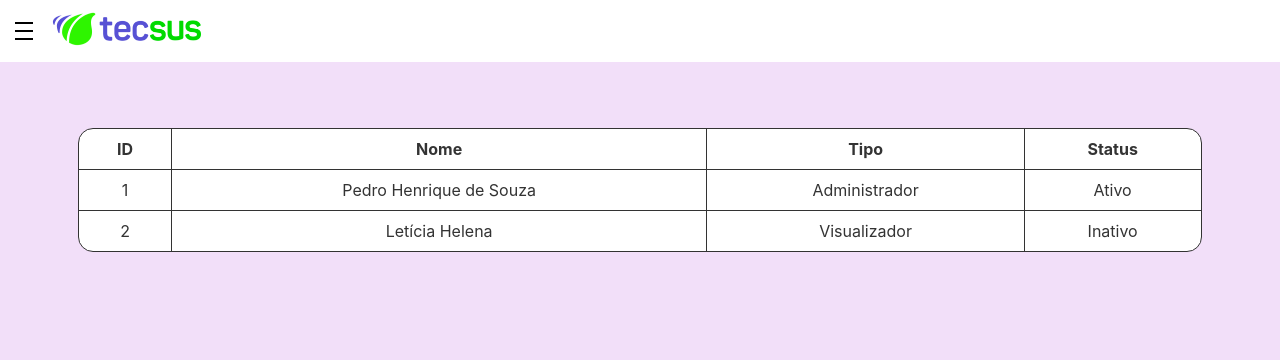
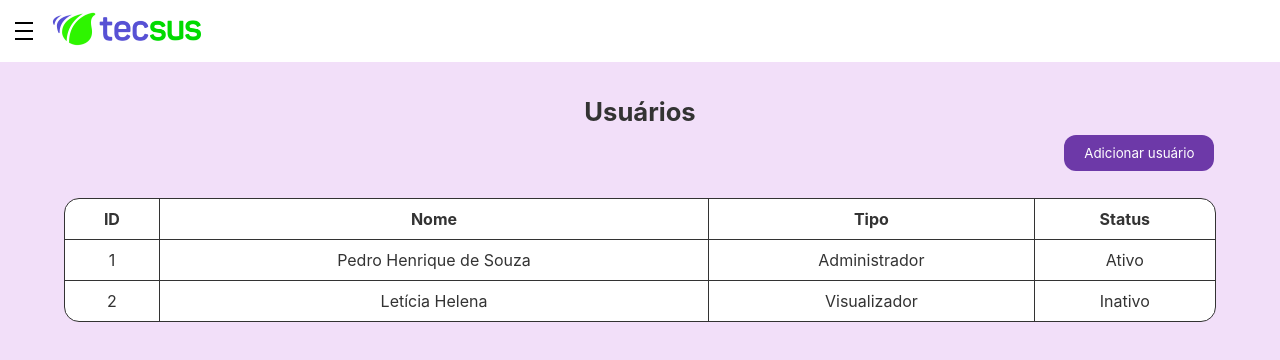
Before and after one commit to Equipe-CodeLand/API-2024.2-Front-End, a React (Vite) app: page /usuarios in a window 1280 px wide. Shown: the top 360 px of the page. Built offline with nearby package versions, Linux system fonts and the light colour scheme.

Commit message:
🐛fix: Arrumando css global e dos css relacionados ao usuário

```diff
--- a/src/components/tabelaDropdown/style.css
+++ b/src/components/tabelaDropdown/style.css
@@ -7,6 +7,7 @@
   border: 1px solid var(--font-black);
   box-sizing: border-box;
   width: 90%;
+  margin-top: 1.5%;
 }
 
 /* CSS REFERENTE A TABELA */
@@ -88,7 +89,7 @@
 }
 
 /* Estilização do botão */
-button {
+button .btnTabela {
   padding: 5px 10px;
   background-color: var(--main-purple);
   border: none;
@@ -98,7 +99,7 @@ button {
   transition: background-color 0.3s;
 }
 
-button:hover {
+button .btnTabela:hover {
   background-color: var(--main-white);
   color: black;
   border: 3px solid var(--main-purple);
--- a/src/globalCss/index.css
+++ b/src/globalCss/index.css
@@ -64,7 +64,7 @@ sintam-se livres para alterar.
   justify-content: center;
   flex-direction: column;
   align-items: center;
-  padding: var(--pd-8) var(--pd-4);
+  padding: var(--pd-0) var(--pd-4);
 }
 
 /* classe para titulo e subtitulo, pode ser alterado */
@@ -78,8 +78,7 @@ sintam-se livres para alterar.
 /* classe para font do titulo, pode ser alterado */
 .title-text{
   font-size: 1.6rem;
-  color: var(--main-purple-hover);
-  padding-bottom: var(--pd-2);
+  color: var(--font-black);
 }
 
 /* classe para titulos não tão grandes quanto o principal */
@@ -107,17 +106,25 @@ sintam-se livres para alterar.
 }
 
 /* classe geral para os botões, pode ser alterado */
-.btn{
+.btn {
+  display: flex;
   background: var(--main-purple);
-  color: var(--font-white);
+  color: white;
   padding: 10px 20px;
   border: none;
   border-radius: 12px;
   cursor: pointer;
   transition: 100ms ease-in-out;
 }
-.btn:hover{
-  background-color: var(--main-purple-hover);
+
+.btn:hover {
+  transform: scale(1.1);
+}
+
+.btn:puls {
+  background-color: white;
+  color: var(--main-purple);
+  border: 2px solid var(--main-purple);
 }
 
 /* ------------------------------ INPUTS ------------------------------*/
--- a/src/pages/DropdownUsuario/index.tsx
+++ b/src/pages/DropdownUsuario/index.tsx
@@ -2,6 +2,7 @@ import React from 'react';
 import TabelaGenerica from '../../components/tabelaDropdown';
 import { Navbar } from '../../components';
 import { Usuario } from '../../interface/usuario';
+import './style.css';
 
 // Dados de exemplo
 const usuarios: Usuario[] = [
@@ -51,7 +52,7 @@ const UsuarioTable: React.FC = () => {
     extra: [
       // Elemento extra, como um botão
       <div key="action-button">
-        <button onClick={() => alert(`Ação realizada para ${usuario.nome}`)}>Ação</button>
+        <button className='btn' onClick={() => alert(`Ação realizada para ${usuario.nome}`)}>Ação</button>
       </div>
     ]
   });
@@ -59,7 +60,13 @@ const UsuarioTable: React.FC = () => {
   return (
     <div className="container">
       <Navbar />
+      <div className="title-box">
+          <h2 className='title-text'>Usuários</h2>
+      </div>
       <div className="content">
+        <div className='adicionarUsuario'>
+            <button className='btn'>Adicionar usuário</button>
+        </div>
         {/* Tabela genérica que recebe os dados e configurações */}
         <TabelaGenerica<Usuario>
           data={usuarios}
--- /dev/null
+++ b/src/pages/DropdownUsuario/style.css
@@ -0,0 +1,11 @@
+.adicionarUsuario {
+    display: flex;
+    justify-content: flex-end ;
+    align-items: flex-end ;
+    width: 100%;
+    margin-right: 9%;
+  }
+
+  .adicionarUsuario .btn {
+    margin: var(--mg-2);
+  }
```
